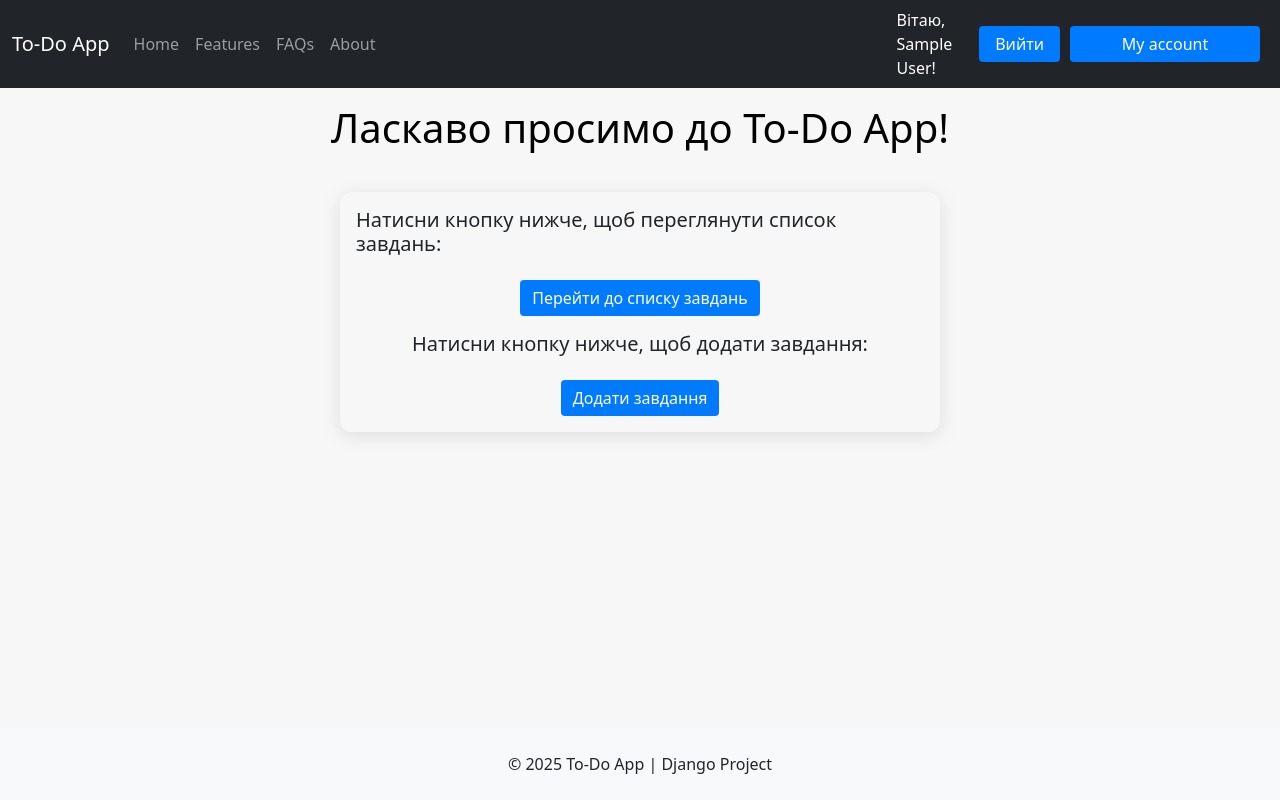
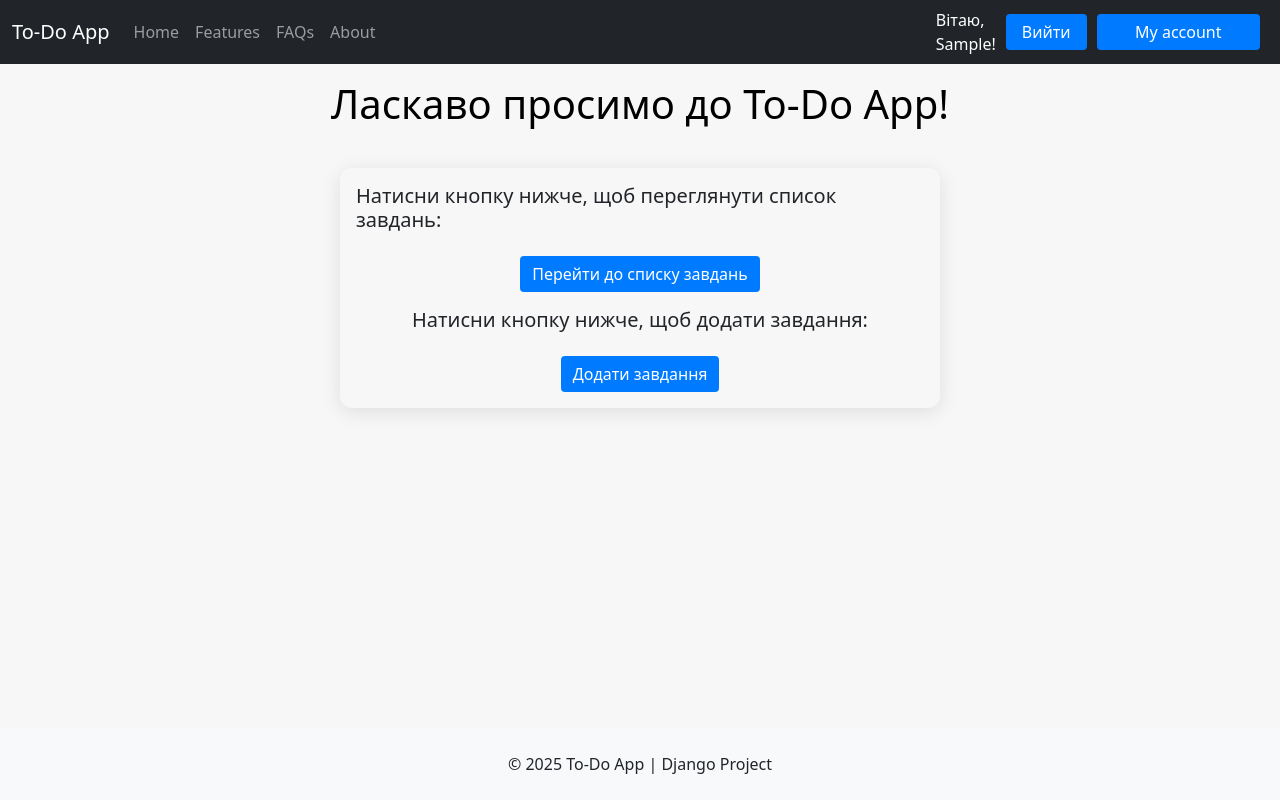
Before and after one commit to MaksonSt/to-do-app, a Django app: page / in a window 1280 px wide. Run offline with Django 5.2, Linux system fonts and the light colour scheme; the visitor is signed in with stand-in values (Sample User, id 1).

Commit message:
Add first name and last name to register page

```diff
--- a/to_do_project/to_do_app/forms.py
+++ b/to_do_project/to_do_app/forms.py
@@ -21,12 +21,13 @@ class TaskForm(forms.ModelForm):
 
 class RegistrationForm(UserCreationForm):
     email = forms.EmailField(required=True, widget=forms.EmailInput(attrs={'class': 'reg', 'placeholder': 'Email field'}))
-    name = forms.CharField(max_length=45, required=True, widget=forms.TextInput(attrs={'class': 'reg', 'placeholder': 'Name'}))
+    first_name = forms.CharField(max_length=45, required=True, widget=forms.TextInput(attrs={'class': 'reg', 'placeholder': 'First name'}))
+    last_name = forms.CharField(max_length=45, required=True, widget=forms.TextInput(attrs={'class': 'reg', 'placeholder': 'Last name'}))
     password1 = forms.CharField(max_length=50, required=True, widget=forms.PasswordInput(attrs={'class': 'reg', 'placeholder': 'Password'}))
     password2 = forms.CharField(max_length=50, required=True, widget=forms.PasswordInput(attrs={'class': 'reg', 'placeholder': 'Repeat Password'}))
     class Meta:
         model = User
-        fields = ['name', 'email','password1' , 'password2']
+        fields = ['first_name','last_name', 'email','password1' , 'password2']
 
     def clean(self):
         cleaned_data = super().clean()
--- a/to_do_project/to_do_app/templates/todo/base.html
+++ b/to_do_project/to_do_app/templates/todo/base.html
@@ -37,7 +37,7 @@
 
                 <div class="d-flex">
                     {% if user.is_authenticated %}
-                        <span class="welcome_user">Вітаю, {{ user.name }}!</span>
+                        <span class="welcome_user">Вітаю, {{ user.first_name }}!</span>
                         <form action="{% url 'to_do_app:logout' %}" method="post" class="d-inline">
                             {% csrf_token %}
                             <button type="submit" class="btn btn-outline-light me-2">Вийти</button>
```
